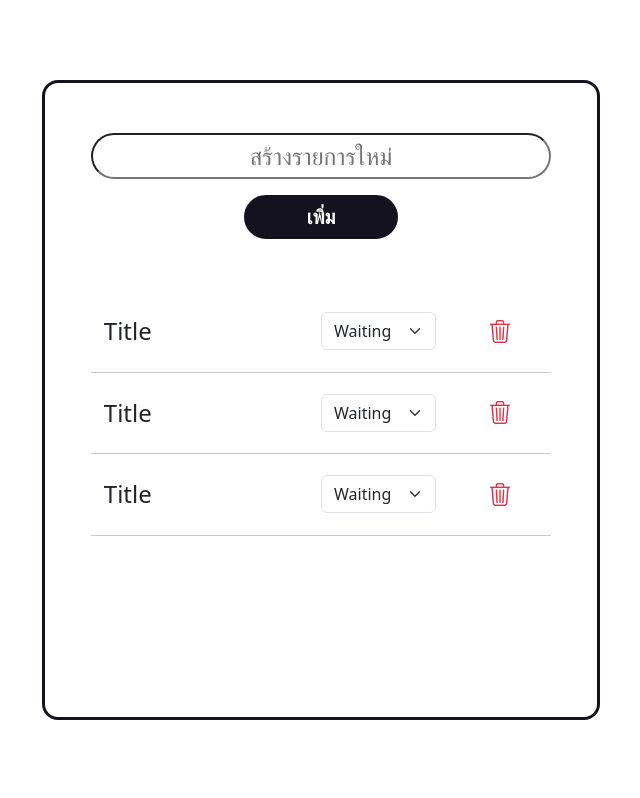
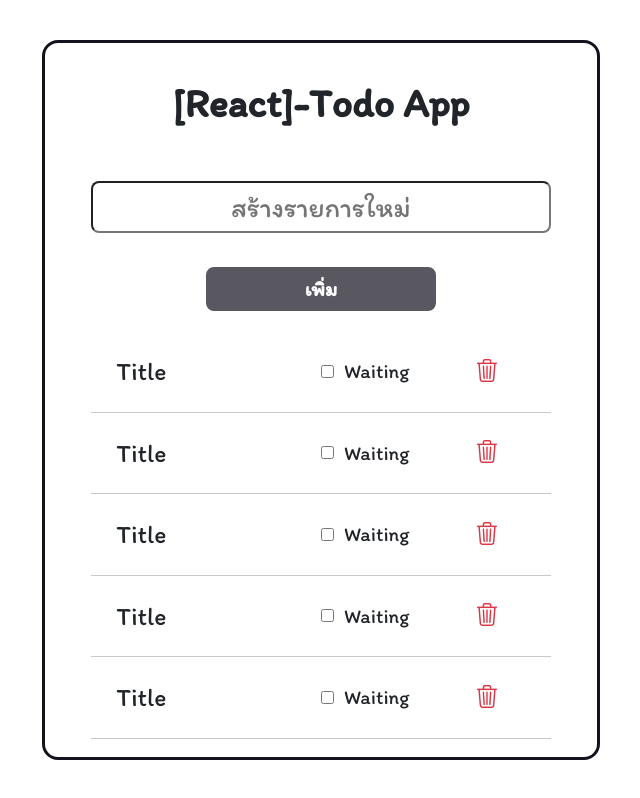
Before and after one commit to AnemoneTK/Todo-Project, a React (Vite) app in the folder React-todo/: page / in a window 1280 px wide. Shown: the whole page, without its empty margins (319-959 px from the left). Built offline with nearby package versions, Linux system fonts and the light colour scheme.

Commit message:
[EDIT]-edit select change to check box and set function for click event

```diff
--- a/React-todo/package.json
+++ b/React-todo/package.json
@@ -4,7 +4,7 @@
   "version": "0.0.0",
   "type": "module",
   "scripts": {
-    "dev": "vite",
+    "dev": "vite --host",
     "build": "vite build",
     "lint": "eslint . --ext js,jsx --report-unused-disable-directives --max-warnings 0",
     "preview": "vite preview"
--- a/React-todo/src/App.css
+++ b/React-todo/src/App.css
@@ -1,3 +1,7 @@
+.appName {
+  font-size: clamp(32px, 4vw, 40px);
+  font-weight: bold;
+}
 .warp {
   height: 100dvh;
   display: flex;
@@ -10,8 +14,9 @@
   flex-direction: column;
   justify-content: start;
   align-items: center;
-  max-height: 80dvh;
-  height: 90dvh;
-  padding: 50px 0px;
+  max-height: 90dvh;
+  min-height: 70dvh;
+  height: auto;
+  padding: 30px 0px;
   border: 3px solid var(--primary);
 }
--- a/React-todo/src/App.jsx
+++ b/React-todo/src/App.jsx
@@ -1,12 +1,19 @@
 import InputBox from "./components/InputBox";
 import "./App.css";
 import TodoList from "./components/Todolist";
+// import { useEffect, useState } from "react";
 
 export default function App() {
+  // const [height, setHeight] = useState(0);
+  // useEffect(() => {
+  //   const height = window.innerHeight;
+  //   setHeight(height);
+  // }, []);
   return (
     <>
       <div className="warp container">
         <div className="box col-12 col-md-10 col-lg-10 col-xl-6 rounded-4">
+          <div className="appName mb-5">[React]-Todo App</div>
           <InputBox />
           <TodoList />
         </div>
--- a/React-todo/src/components/InputBox.jsx
+++ b/React-todo/src/components/InputBox.jsx
@@ -1,14 +1,41 @@
+import { useState } from "react";
 import "../css/InputBox.css";
 
 export default function InputBox() {
+  const [text, setText] = useState("");
+  const [hint, setHint] = useState(false);
   return (
     <div className="row col-10 inputWarp">
       <input
-        className="inputBox rounded-pill mb-3"
+        className="inputBox rounded-3"
         type="text"
         placeholder="สร้างรายการใหม่"
+        value={text}
+        onChange={(e) => {
+          setText(e.target.value);
+          setHint(false);
+        }}
       />
-      <button className="addBtn rounded-circle rounded-pill col-4">
+      <div
+        className={`hint text-center text-danger mb-1 ${
+          hint ? "" : "invisible"
+        }`}
+      >
+        * กรุณาพิมพ์ข้อความเพื่อเพิ่มรายการ *
+      </div>
+      <button
+        className={`addBtn rounded-3 col-6 ${
+          text.length > 0 ? "" : "disabled"
+        }`}
+        onClick={(e) => {
+          e.preventDefault();
+          if (text.length > 0) {
+            setHint(false);
+          } else {
+            setHint(true);
+          }
+        }}
+      >
         เพิ่ม
       </button>
     </div>
--- a/React-todo/src/components/Todo.jsx
+++ b/React-todo/src/components/Todo.jsx
@@ -1,19 +1,28 @@
+import { useState } from "react";
 import "../css/todo.css";
 export default function Todo() {
+  const [check, setCheck] = useState(false);
   return (
     <>
       <div className="todoBox d-flex my-1 p-0">
-        <div className="title col-5 fs-4">Title</div>
-        <div className="status col-3">
-          <select
-            className="form-select col"
-            aria-label="Default select example"
-          >
-            <option value="1" selected>
-              Waiting
-            </option>
-            <option value="2">Done</option>
-          </select>
+        <div className="title col-4">Title</div>
+        <div
+          className="status col-2"
+          onClick={(e) => {
+            if (e.target.type !== "checkbox") {
+              setCheck(!check);
+            }
+          }}
+        >
+          <input
+            type="checkbox"
+            name="status"
+            checked={check}
+            onChange={(e) => {
+              setCheck(e.target.checked);
+            }}
+          />
+          <div className="statusName">{check ? "Done" : "Waiting"}</div>
         </div>
         <button className="btn col-2">
           <i className="bi bi-trash3 text-danger"></i>
--- a/React-todo/src/components/Todolist.jsx
+++ b/React-todo/src/components/Todolist.jsx
@@ -1,11 +1,44 @@
 import Todo from "./Todo";
+import { useEffect, useState } from "react";
 
 export default function TodoList() {
+  const [height, setHeight] = useState(0);
+  useEffect(() => {
+    const height = window.innerHeight;
+    setHeight(height);
+  }, []);
   return (
-    <div className="col-10 mt-5 py-3 px-0">
-      <Todo />
-      <Todo />
-      <Todo />
-    </div>
+    <>
+      <div className="col-10 mt-3 py-3 px-0">
+        {height > 1024 ? (
+          <>
+            <Todo />
+            <Todo />
+            <Todo />
+            <Todo />
+            <Todo />
+            <Todo />
+            <Todo />
+            <Todo />
+            <Todo />
+            <Todo />
+          </>
+        ) : height < 700 ? (
+          <>
+            <Todo />
+            <Todo />
+            <Todo />
+          </>
+        ) : (
+          <>
+            <Todo />
+            <Todo />
+            <Todo />
+            <Todo />
+            <Todo />
+          </>
+        )}
+      </div>
+    </>
   );
 }
--- a/React-todo/src/css/InputBox.css
+++ b/React-todo/src/css/InputBox.css
@@ -6,9 +6,14 @@
 .inputBox {
   text-align: center;
   padding: 3px 0px;
-  font-size: 24px;
+  font-size: clamp(24px, 3vw, 28px);
+}
+.hint {
+  font-size: clamp(16px, 2vw, 20px);
+  transition: all 0.3s;
 }
 .addBtn {
+  cursor: pointer;
   border: 2px solid var(--primary);
   background-color: var(--primary);
   color: #ffff;
@@ -17,6 +22,19 @@
   padding: 5px 0px;
   font-weight: 800;
 }
+.addBtn.disabled {
+  opacity: 0.7;
+}
+.addBtn.disabled:hover {
+  opacity: 0.7;
+  border: 2px solid var(--primary);
+  background-color: var(--primary);
+  color: #ffff;
+}
+.addBtn.disabled:active {
+  transform: scale(1);
+}
+
 .addBtn:hover {
   border: 2px solid var(--primary);
   background-color: #ffff;
--- a/React-todo/src/css/todo.css
+++ b/React-todo/src/css/todo.css
@@ -2,7 +2,9 @@
   justify-content: space-around;
   align-items: center;
 }
-
+.title {
+  font-size: clamp(20px, 2vw, 28px);
+}
 .btn {
   font-size: 23px;
   transition: all 0.3s;
@@ -10,3 +12,13 @@
 .btn:hover {
   transform: scale(1.2);
 }
+
+.status {
+  display: flex;
+  flex-direction: row;
+  gap: 10px;
+  align-items: center;
+}
+.statusName {
+  font-size: clamp(16px, 2vw, 20px);
+}
--- a/React-todo/src/index.css
+++ b/React-todo/src/index.css
@@ -2,10 +2,11 @@
 
 :root {
   --primary: #14121f;
-
+}
+* {
+  font-family: "Itim", cursive;
   box-sizing: border-box;
   margin: 0;
   padding: 0;
-  font-family: "Itim", cursive;
-  height: 100dvh;
+  user-select: none;
 }
```
